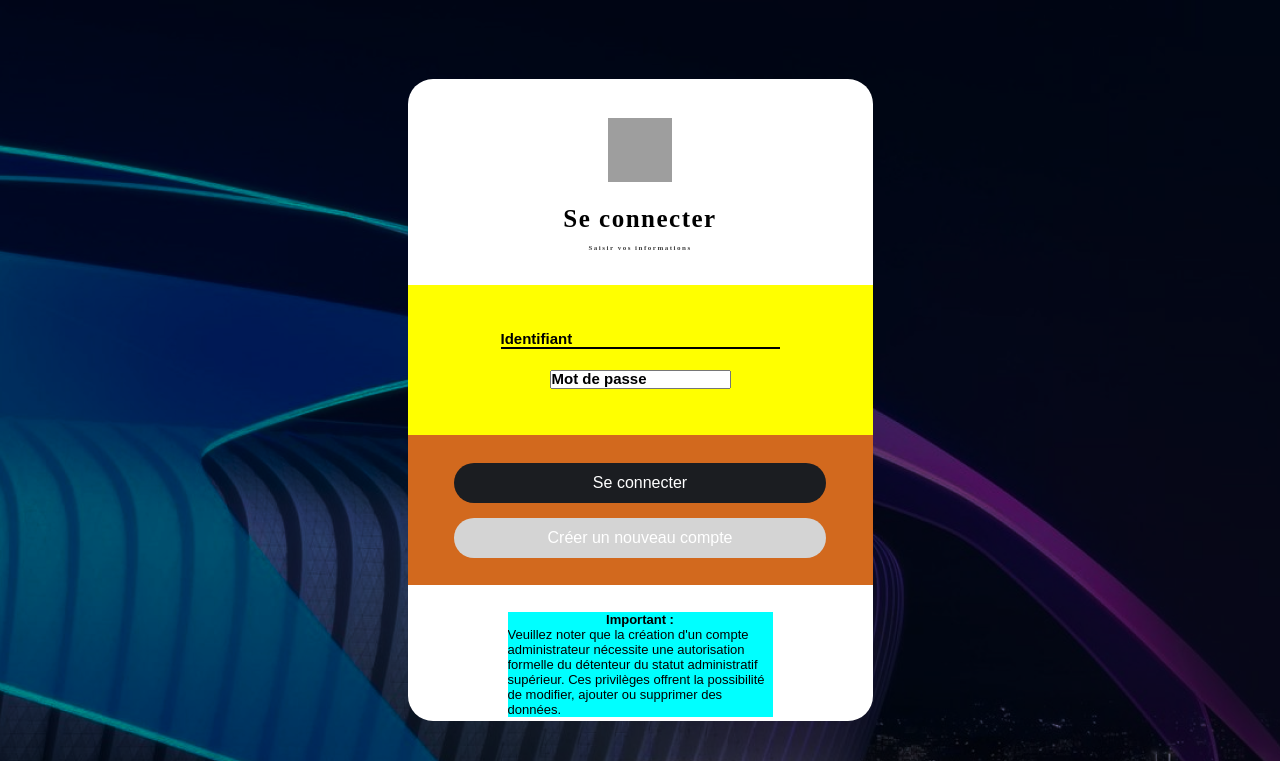
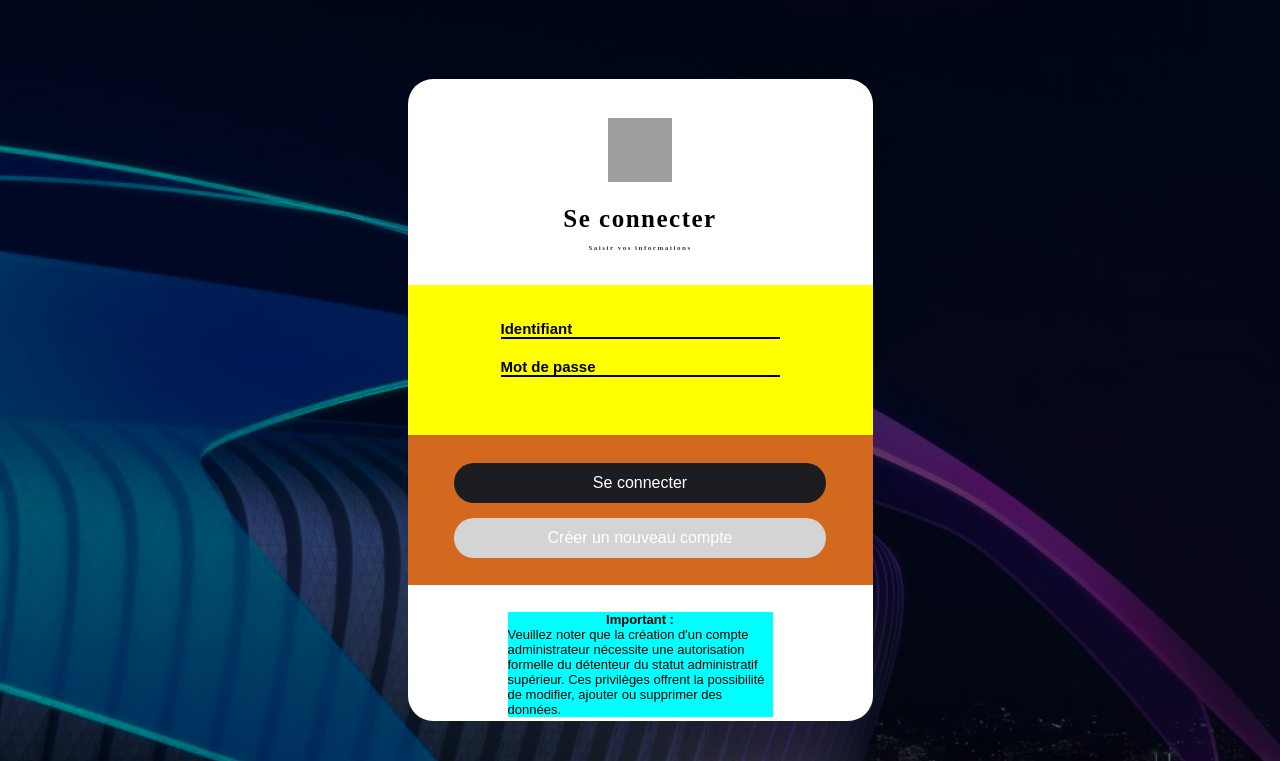
Before and after one commit to mrn21263/Clubprime, a PHP site: page /inscription/index.html in a window 1280 px wide. Shown: the top 761 px of the page. Run offline with PHP 8.4, Linux system fonts and the light colour scheme; grey boxes are pictures that could not be loaded.

Commit message:
Update style.css

```diff
--- a/inscription/style.css
+++ b/inscription/style.css
@@ -89,6 +89,14 @@ body {
     font-size: 15px;
 }
 
+.identifiant #motdepasse{
+    margin-bottom: 21px;
+    border: 0px;
+    background-color: transparent;
+    border-bottom: 2px solid black;
+    width: 60%;
+}
+
 .identifiant #motdepasse::placeholder{
     font-weight: bolder ;
     color: black;
```
